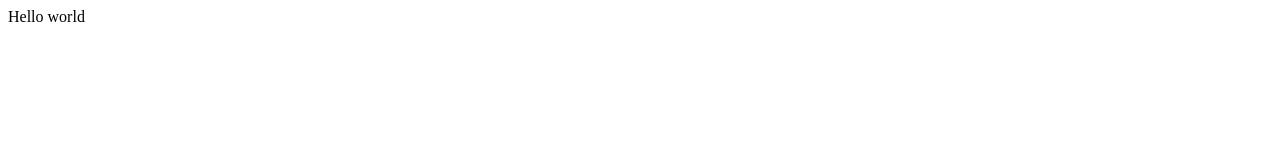
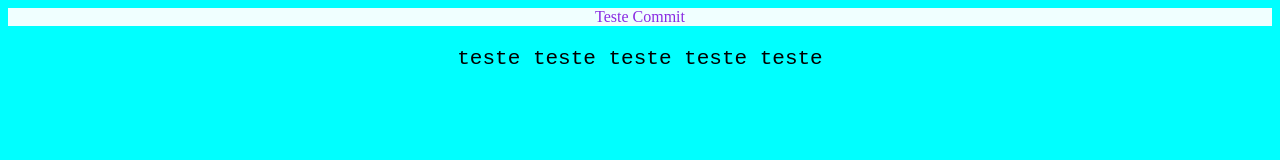
Before and after one commit to Paulohenriwoo/Paulohenriwoo.github.io, a plain HTML site: page index.html in a window 1280 px wide. Drawn offline with Linux system fonts and the light colour scheme.

Commit message:
teste 0.1

```diff
--- a/index.html
+++ b/index.html
@@ -1 +1,20 @@
-Hello world
+<!DOCTYPE html>
+<html>
+    <head>
+        <title>Teste git</title>
+        <link rel="stylesheet" href="./recourses/css/style.css">
+    </head>
+
+    <body>
+        <header class="header">
+            Teste commit
+        </header>
+        <p>
+            teste
+            teste
+            teste
+            teste
+            teste
+        </p>
+    </body>
+</html>
--- /dev/null
+++ b/recourses/css/style.css
@@ -0,0 +1,14 @@
+body {
+    background-color: aqua;
+}
+.header {
+    text-align: center;
+    text-transform: capitalize;
+    color: blueviolet;
+    background-color: azure;
+}
+p {
+    font-size: 21px;
+    font-family: 'Courier New', Courier, monospace;
+    text-align: center;
+}
```
